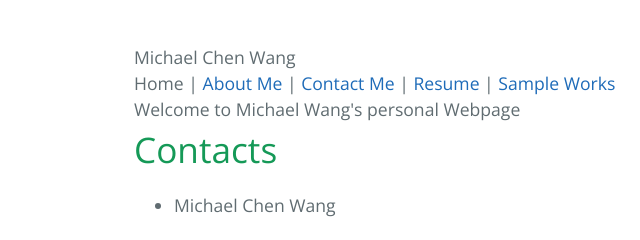
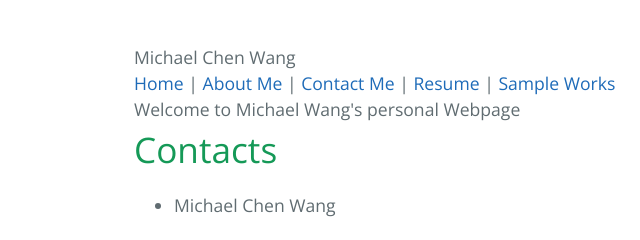
Before and after one commit to mwang628/mcwang626.github.io, a plain HTML site: page index.html in a window 1280 px wide. Shown: the part 342-582 px from the top of the page, 90-730 px from the left. Drawn offline with nearby package versions, Linux system fonts and the light colour scheme.

```diff
--- a/index.html
+++ b/index.html
@@ -29,7 +29,8 @@
 <div id="outline">
 
     <div id="hd">
-        <div id="nav">Home |
+        <div id="nav">
+<a href="https://mwang628.github.io/mcwang628.github.io/">Home</a> |
         <a href="https://mwang628.github.io/mcwang627.github.io/">About Me</a> |
         <a href="https://mwang628.github.io/mcwang626.github.io/">Contact Me</a> |
         <a href="https://mwang628.github.io/mcwang625.github.io/">Resume</a> |
--- a/params.json
+++ b/params.json
@@ -1,6 +1,6 @@
 {
   "name": "Mcwang626.GitHub.io",
   "tagline": "",
-  "body": "<html>\r\n<head>\r\n    <title>Michael Chen Wang</title>\r\n    <link href=\"/stylesheets/pw.css\" rel=\"stylesheet\" type=\"text/css\" />\r\n</head>\r\n<body>\r\n<div id=\"outline\">\r\n    \r\n\t<div id=\"hd\">\r\n\t\t<div id=\"nav\"><a href=\" https://mwang628.github.io/mcwang628.github.io/\">Home</a> |\r\n\t\t<a href=\"https://mwang628.github.io/mcwang627.github.io/\">About Me</a> | \r\n\t\t<a href=\"https://mwang628.github.io/mcwang626.github.io/\">Contact Me</a> |\r\n\t\t<a href=\"https://mwang628.github.io/mcwang625.github.io/\">Resume</a> | \r\n\t\t<a href=\"https://mwang628.github.io/mcwang624.github.io/\">Sample Works</a></div>\r\n\t\t<div id=\"bg\"></div>\r\n\t</div>\r\n\t\r\n\t<div id=\"mainContent\">\r\n\t\t<div id=\"leftColumn\">\r\n\t\t\t<div id=\"welcome\">\r\n\t\t\tWelcome to Michael Wang's personal Webpage\r\n\t\t\t</div>\r\n\t\t\t<div class=\"interest\">\r\n        \t\t<h1>Contacts</h1>\r\n\t\t\t\t<ul style=\"margin-top:10px;\">\r\n\t\t\t\t\t<li>Michael Chen Wang</li>\r\n\t\t\t\t</ul>\r\n\t\t\t</div>\r\n\t\t\t<h2 style=\"color:white;\">Email</h2>\r\n\t\t\t\t<em>mcwang@gatech.edu </em><br>\r\n\t\t</div>\t\t\r\n\t</div>\r\n</div>\r\n\r\n</body>\r\n</html>",
+  "body": "<html>\r\n<head>\r\n    <title>Michael Chen Wang</title>\r\n    <link href=\"/stylesheets/pw.css\" rel=\"stylesheet\" type=\"text/css\" />\r\n</head>\r\n<body>\r\n<div id=\"outline\">\r\n    \r\n\t<div id=\"hd\">\r\n\t\t<div id=\"nav\"><a href=\"https://mwang628.github.io/mcwang628.github.io/\">Home</a> |\r\n\t\t<a href=\"https://mwang628.github.io/mcwang627.github.io/\">About Me</a> | \r\n\t\t<a href=\"https://mwang628.github.io/mcwang626.github.io/\">Contact Me</a> |\r\n\t\t<a href=\"https://mwang628.github.io/mcwang625.github.io/\">Resume</a> | \r\n\t\t<a href=\"https://mwang628.github.io/mcwang624.github.io/\">Sample Works</a></div>\r\n\t\t<div id=\"bg\"></div>\r\n\t</div>\r\n\t\r\n\t<div id=\"mainContent\">\r\n\t\t<div id=\"leftColumn\">\r\n\t\t\t<div id=\"welcome\">\r\n\t\t\tWelcome to Michael Wang's personal Webpage\r\n\t\t\t</div>\r\n\t\t\t<div class=\"interest\">\r\n        \t\t<h1>Contacts</h1>\r\n\t\t\t\t<ul style=\"margin-top:10px;\">\r\n\t\t\t\t\t<li>Michael Chen Wang</li>\r\n\t\t\t\t</ul>\r\n\t\t\t</div>\r\n\t\t\t<h2 style=\"color:white;\">Email</h2>\r\n\t\t\t\t<em>mcwang@gatech.edu </em><br>\r\n\t\t</div>\t\t\r\n\t</div>\r\n</div>\r\n\r\n</body>\r\n</html>",
   "note": "Don't delete this file! It's used internally to help with page regeneration."
 }
```
